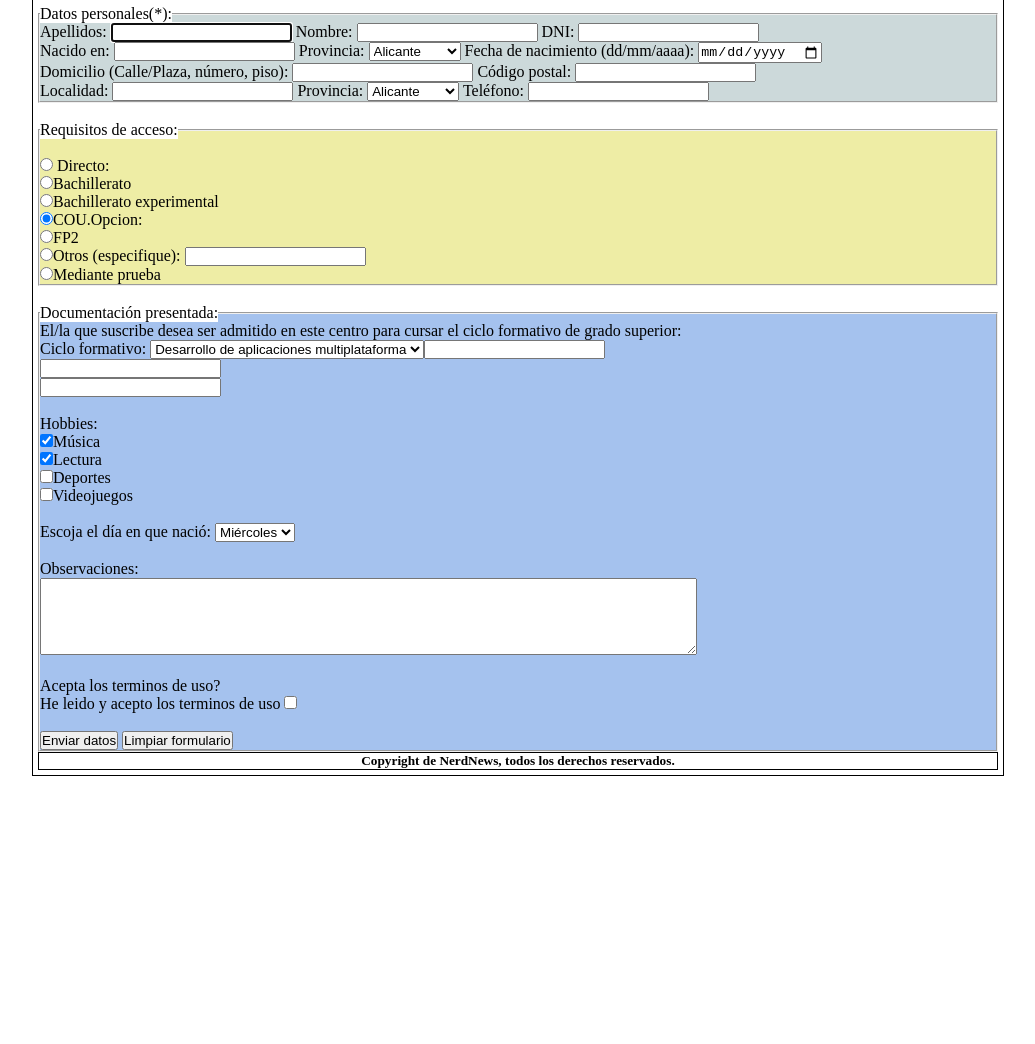
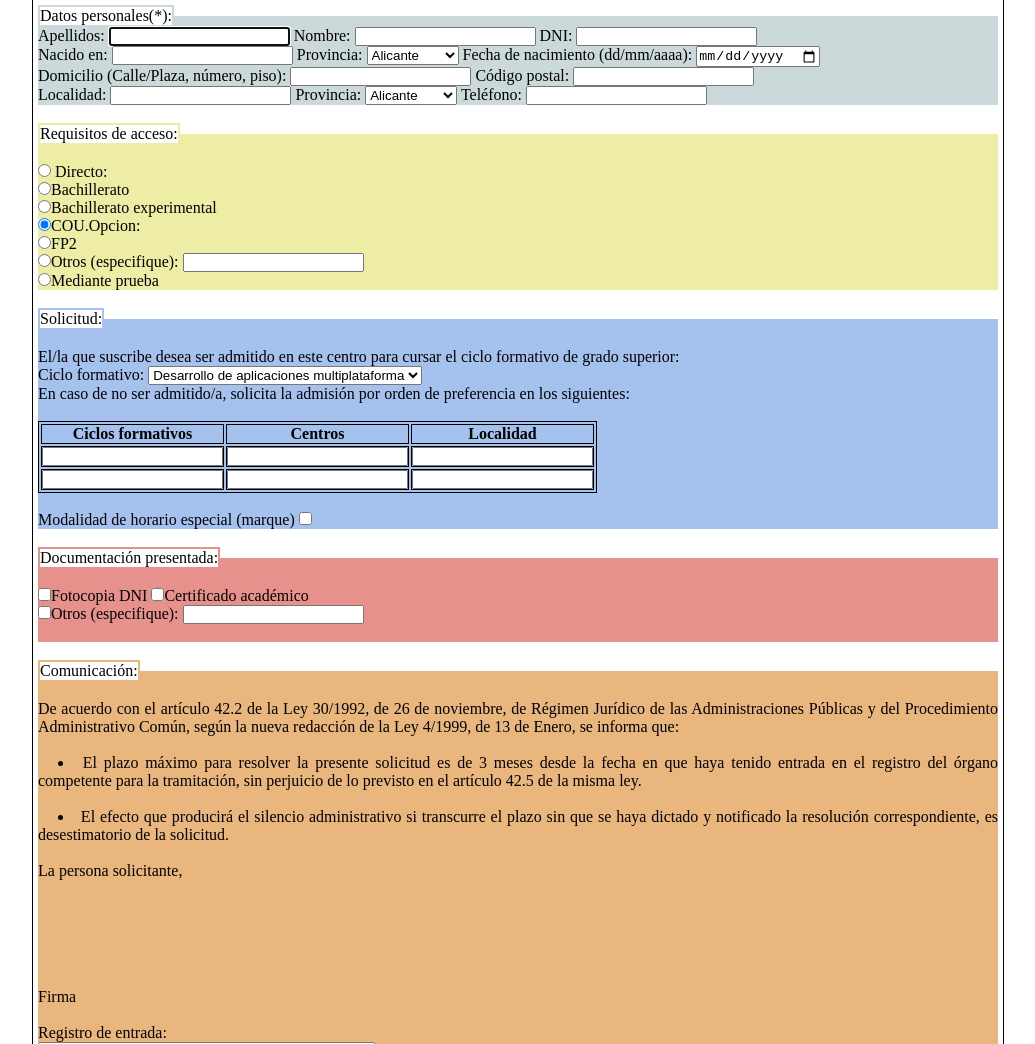
Before and after one commit to CristianFdez/LenguajesDeMarcas, a plain HTML site: page contacto.html in a window 1280 px wide. Shown: the part 280-1324 px from the top of the page, without its empty margins (122-1157 px from the left). Before the commit the page ends 1076 px from the top, so only its background shows below. Drawn offline with Linux system fonts and the light colour scheme.

Commit message:
Subo cambios del formulario

```diff
--- a/contacto.html
+++ b/contacto.html
@@ -37,8 +37,8 @@
                         Este es el primer bloque del formulario destinado a Datos Personales, todos los datos son obligatorios
                     -->
 
-                    <fieldset style="background-color: rgb(204, 217, 218);">
-                    <legend style="background-color: white;">Datos personales(*): </legend>
+                    <fieldset style="background-color: rgb(204, 217, 218); border:rgb(204, 217, 218)">
+                    <legend style="background-color: white; border: 2px solid rgb(204, 217, 218)">Datos personales(*): </legend>
 
                         <label for="apellidos">Apellidos: </label>
                         <input id="apellidos" type="text" name="apellidos" autofocus required/>
@@ -134,8 +134,8 @@
                     </fieldset>
                     <br/>
 
-                    <fieldset style="background-color: #eeeda5;">
-                    <legend style="background-color: white;">Requisitos de acceso: </legend>
+                    <fieldset style="background-color: #eeeda5; border:#eeeda5;">
+                    <legend style="background-color: white; border: 2px solid #eeeda5">Requisitos de acceso: </legend>
 
                         <!--
                             input type="radio", Se representa como un botón de radio.
@@ -165,88 +165,86 @@
                     </fieldset>
                     <br/>
 
-                    <fieldset style="background-color: #a5c2ee;">
-                    <legend style="background-color: white;">Documentación presentada: </legend>
-
+                    <fieldset style="background-color: #a5c2ee; border:#a5c2ee">
+                    <legend style="background-color: white;border: 2px solid #a5c3ee">Solicitud: </legend>
+                        <br/>
                         <p>El/la que suscribe desea ser admitido en este centro para cursar el ciclo formativo de grado superior:</p>
                         <label for="cicloFormativo">Ciclo formativo: </label>
                         <select name="ciclo">
                             <option value="DAM" >Desarrollo de aplicaciones multiplataforma</option>
                             <option value="DAW">Desarrollo de aplicaciones web</option>
+                        </select>
                         <br/>
 
                         <p>En caso de no ser admitido/a, solicita la admisión por orden de preferencia en los siguientes:</p>
                         <br/>
-                        <label for="opcionesCF">CICLOS FORMATIVOS: </label>
-                        <input id="CF" type="text" name="CF"/><br/>
-                        <input id="CF" type="text" name="CF"/><br/>
-                        <input id="CF" type="text" name="CF"/><br/>
-                        <!--
-                            input type="checkbox", Similar a type="radio" pero esta vez se permite seleccionar
-                            varias opciones.
 
-                            Tambien admite el atributo "checked"
-                        -->
+                        <table>
+                            <tr>
+                              <th>Ciclos formativos</th>
+                              <th>Centros</th>
+                              <th>Localidad</th>
+                            </tr>
+                            <tr>
+                              <td><label for="otros_ciclos"></label><input id="otros_ciclos" type="text" name="otros_ciclos" /></td>
+                              <td><label for="otros_centros"></label><input id="otros_centros" type="text" name="otros_centros" /></td>
+                              <td><label for="localidad_cf"></label><input id="localidad_cf" type="text" name="localidad_cf" /></td>
+                            </tr>
+                            <tr>
+                                <td><label for="otros_ciclos"></label><input id="otros_ciclos" type="text" name="otros_ciclos" /></td>
+                                <td><label for="otros_centros"></label><input id="otros_centros" type="text" name="otros_centros" /></td>
+                                <td><label for="localidad_cf"></label><input id="localidad_cf" type="text" name="localidad_cf" /></td>
+                              </tr>
+                        </table>
+
+                        <label for="horario_especial"> </label>
                         <br/>
-                        <label for="hobbies">Hobbies: </label>
-                        <br />
-                        <input type="checkbox" name="hobbies" value="M" checked/>Música<br />
-                        <input type="checkbox" name="hobbies" value="L" checked/>Lectura<br />
-                        <input type="checkbox" name="hobbies" value="D" />Deportes<br />
-                        <input type="checkbox" name="hobbies" value="V" />Videojuegos<br />
+                        Modalidad de horario especial (marque) <input type="checkbox" name="horario_especial" value="Y" />
                         <br/>
-                        <!--
-                            <select><option>, La etiqueta <select> representa una lista desplegable de opciones
-                            definidas por medio de etiquetas <option>.
+                    </fieldset>
+                    <br/>
 
-                            El texto contenido en cada <option> es el valor visible para el usuario.
+                    <fieldset style="background-color: #e6918b; border:#e6918b">
+                    <legend style="background-color: white; border: 2px solid #e6918b">Documentación presentada: </legend>
+                        <br/>
+                        <label for="documentacion"></label>
+                        <input type="checkbox" name="documentacion" value="DNI" />Fotocopia DNI
+                        <input type="checkbox" name="documentacion" value="Cert" />Certificado académico<br />
+                        <input type="checkbox" name="documentacion" value="otros" />Otros (especifique):
+                                    <input id="otrostexto" type="text" name="otrosTexto" /><br />
+                        <br/>
+                    </fieldset>
+                    <br/>
 
-                            El valor que se enviará al servidor es el que contiene el atributo value de la opción
-                            seleccionada por el usuario (LUN, MAR, MIE, JUE o VIE).
+                    <fieldset style="background-color: #e9b67d; border:#e9b67d; text-align: justify">
+                    <legend style="background-color: white; border: 2px solid #e9b67d">Comunicación: </legend>
+                        <br/>
+                        <p>De acuerdo con el artículo 42.2 de la Ley 30/1992, de 26 de noviembre, de Régimen Jurídico
+                            de las Administraciones Públicas y del Procedimiento Administrativo Común, según la nueva
+                            redacción de la Ley 4/1999, de 13 de Enero, se informa que:
+                        </p>
+                        <ul type="circle"></ul>
+                        <br/>
+                            <li style="text-indent: 20px">El plazo máximo para resolver la presente solicitud es de 3 meses desde la fecha en que
+                                haya tenido entrada en el registro del órgano competente para la tramitación, sin perjuicio
+                                de lo previsto en el artículo 42.5 de la misma ley.</li><br/>
+                            <li style="text-indent: 20px">El efecto que producirá el silencio administrativo si transcurre el plazo sin que se haya
+                                dictado y notificado la resolución correspondiente, es desestimatorio de la solicitud.</li><br/>
+                        </ul>
 
-                            Por defecto se marcará el primer "option" pero tambien podemos usar el atributo
-                            "selected" para marcar el que nosotros queramos.
-
-                            El comportamiento por defecto es muy parecido al del type="radio", solo se puede elegir
-                            uno. Aunque tambien es posible permitir varias opciones con el atributo "multiple"
-                            (no suele ser muy habitual)
-                        -->
-                        <label for="dia_nacimiento">Escoja el día en que nació: </label>
-                        <select name="dia_nacimiento">
-                            <option value="MON">Lunes</option>
-                            <option value="TUE">Martes</option>
-                            <option value="WED" selected>Miércoles</option>
-                            <option value="THU">Jueves</option>
-                            <option value="FRI">Viernes</option>
-                        </select>
-                        <br />
-                        <!--
-                            <textarea>, Se representa como una caja de texto multilínea. Tiene los siguientes
-                            atributos:
-
-                                1) rows: número de filas visibles del campo.
-
-                                2) cols: ancho del campo.
-
-                                3) readonly: solo lectura. (este tambien se puede encontrar en los text y en otros)
-                        -->
-                        <br/>
-                        <label for="observaciones">Observaciones: </label>
-                        <br />
-                        <textarea rows="5" cols="80" name="observaciones"></textarea>
-                         <!--
-                            Un checkbox tambien es común para opciones simples de marcar o desmarcar
-                        -->
+                        <p>La persona solicitante, </p>
                         <br/>
                         <br/>
-                        <label for="terminos">Acepta los terminos de uso? </label>
                         <br/>
-                        He leido y acepto los terminos de uso <input type="checkbox" name="terminos" value="Y" />
                         <br/>
-                        <!--
-                            input type="submit", Se representa como un botón y cuando el usuario hace clic en él,
-                            se realiza la petición HTTP al programa de servidor especificado en el atributo action.
-                        -->
+                        <br/>
+                        <br/>
+                        <p>Firma </p>
+                        <br/>
+                        <label for="registro">Registro de entrada: </label>
+                        <br />
+                        <textarea rows="5" cols="40" name="registro"></textarea>
+
                         <br/>
                         <input type="submit" value="Enviar datos" />
                         <!--
--- a/estilos.css
+++ b/estilos.css
@@ -78,8 +78,9 @@ main, header, section, aside, footer {
     border: solid 1px rgb(0, 0, 0);
 }
 
-
-
+table, th, td {
+    border: 1px solid black;
+}
 
 /* CSS RESPONSIVO */
 @media screen and (max-width: 980px) {
```
